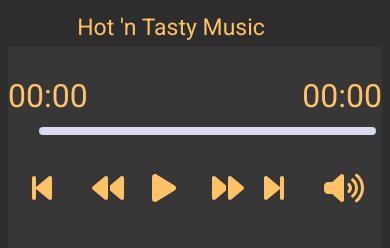
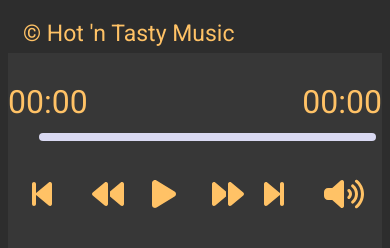
Before and after one commit to kegbenk/daRealMusic, a website: page public/index.html in a window 390 px wide. Drawn offline with Linux system fonts and the light colour scheme; no server answers.

Commit message:
fix styling

```diff
--- a/public/index.html
+++ b/public/index.html
@@ -17,7 +17,7 @@
   </head>
   <body>
     <header class="site-header">
-      <h1>Hot 'n Tasty Music</h1>
+      <h1>© Hot 'n Tasty Music</h1>
     </header>
 
     <audio id="myAudio" ontimeupdate="onTimeUpdate()">
--- a/public/realmusic.css
+++ b/public/realmusic.css
@@ -138,7 +138,7 @@
 @media only screen and (max-device-width: 700px) and (orientation: portrait) {
   /* Adjust styles for mobile screens */
   .player-ctn {
-    margin-top: 50px;
+    margin-top: 21px;
     width: 98%;
     position: -webkit-sticky; /* Safari */
     position: sticky;
@@ -210,12 +210,13 @@
 .site-header {
   /* background-color: #373737; */
   padding: 8px 0;
-  text-align: center;
   position: sticky;
   top: 0;
   z-index: 1001;
   width: 100%;
   box-sizing: border-box;
+  margin-left: 15px;
+  padding-top: 14px;
 }
 
 .site-header h1 {
```
